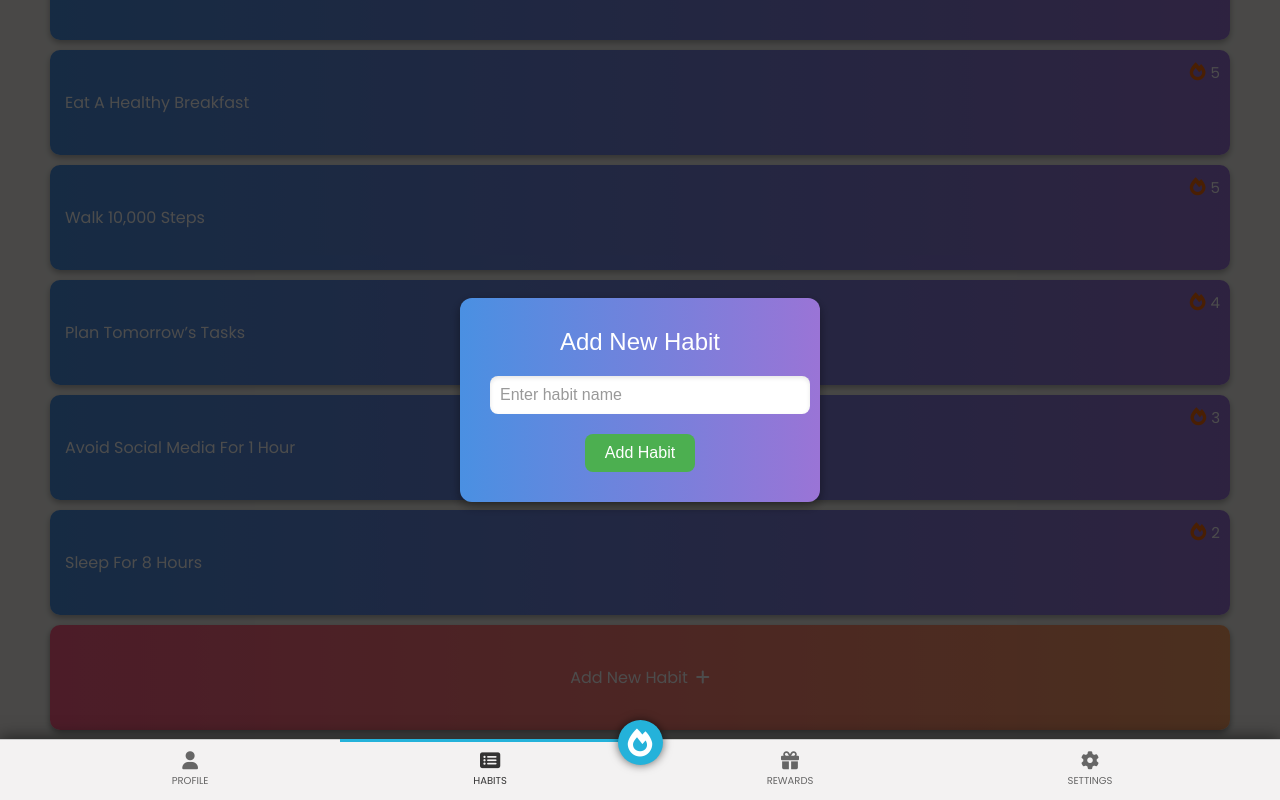
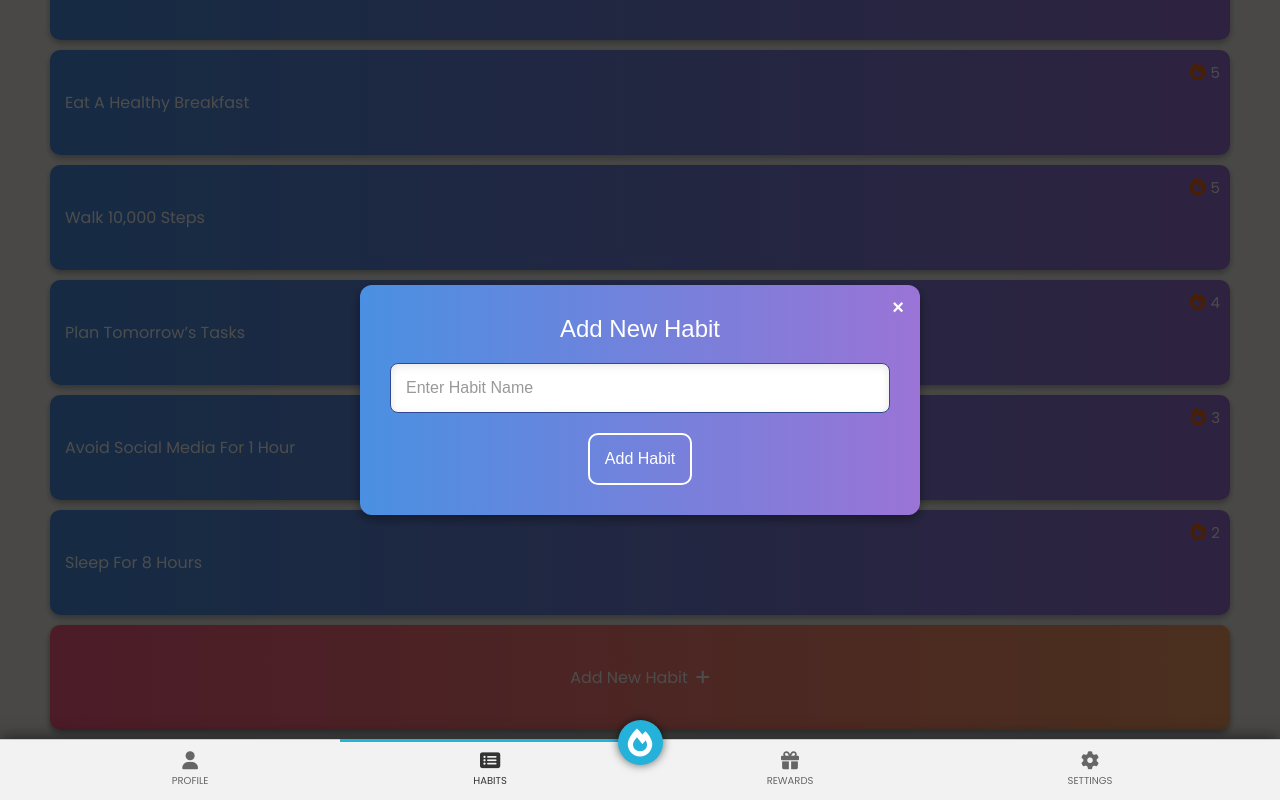
Before and after one commit to joseph-johnson27001/habit-spinner, a Vue app: page / in a window 1280 px wide. Both pictures are taken after a click on the label "Add New Habit". Shown: the part 611-1411 px from the top of the page. Built offline with nearby package versions, Linux system fonts and the light colour scheme.

Commit message:
Input layout and button

```diff
--- a/src/components/Habits/AddHabitModal.vue
+++ b/src/components/Habits/AddHabitModal.vue
@@ -1,12 +1,15 @@
 <!-- AddHabitModal.vue -->
 <template>
-  <div v-if="show" class="modal-overlay">
+  <div v-if="show" class="modal-overlay" @click.self="cancel">
     <div class="modal-content">
+      <!-- Close Button (X) -->
+      <button class="close-button" @click="cancel">×</button>
+
       <h2>Add New Habit</h2>
       <input
         v-model="newHabitName"
         type="text"
-        placeholder="Enter habit name"
+        placeholder="Enter Habit Name"
         @keyup.enter="addHabit"
         class="habit-input"
       />
@@ -62,10 +65,12 @@ export default {
 }
 
 .modal-content {
+  position: relative;
   background: linear-gradient(to right, #4a90e2, #9a74d6);
   padding: 30px;
   border-radius: 12px;
-  width: 300px;
+  width: 80%;
+  max-width: 500px;
   text-align: center;
   box-shadow: 0 4px 12px rgba(0, 0, 0, 0.4);
   color: white;
@@ -79,16 +84,16 @@ h2 {
 
 .habit-input {
   width: 100%;
-  padding: 10px;
-  border: none;
+  padding: 15px;
+  border: 1px solid #2f4a92;
   border-radius: 8px;
   font-size: 16px;
   outline: none;
   margin-bottom: 20px;
   background: white;
   color: #333;
-  font-family: inherit;
-  box-shadow: inset 0 2px 4px rgba(0, 0, 0, 0.1);
+  box-shadow: inset 0 2px 8px rgba(0, 0, 0, 0.1);
+  box-sizing: border-box;
 }
 
 .habit-input::placeholder {
@@ -111,11 +116,33 @@ h2 {
 }
 
 .add-button {
-  background: #4caf50;
+  background: transparent;
   color: white;
+  border: 2px solid white;
+  padding: 15px 15px;
+  border-radius: 10px;
+  transition: transform 0.2s ease, background-color 0.3s ease;
 }
 
 .add-button:hover {
-  background: #45a049;
+  transform: scale(1.03); /* Slight size increase on hover */
+}
+
+/* Close Button Styling */
+.close-button {
+  position: absolute;
+  top: 10px;
+  right: 10px;
+  background: none;
+  border: none;
+  color: white;
+  font-size: 20px;
+  cursor: pointer;
+  font-weight: bold;
+  transition: color 0.3s ease;
+}
+
+.close-button:hover {
+  color: #ccc;
 }
 </style>
```
